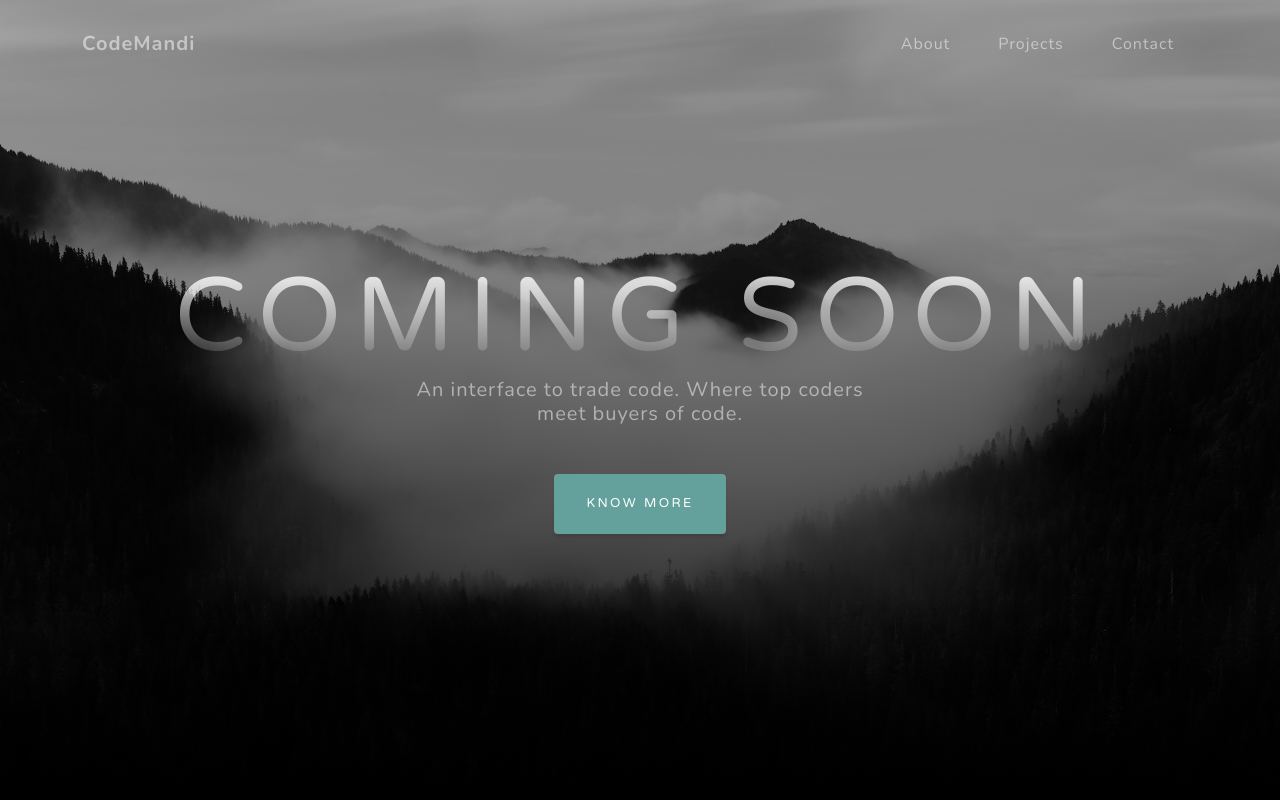
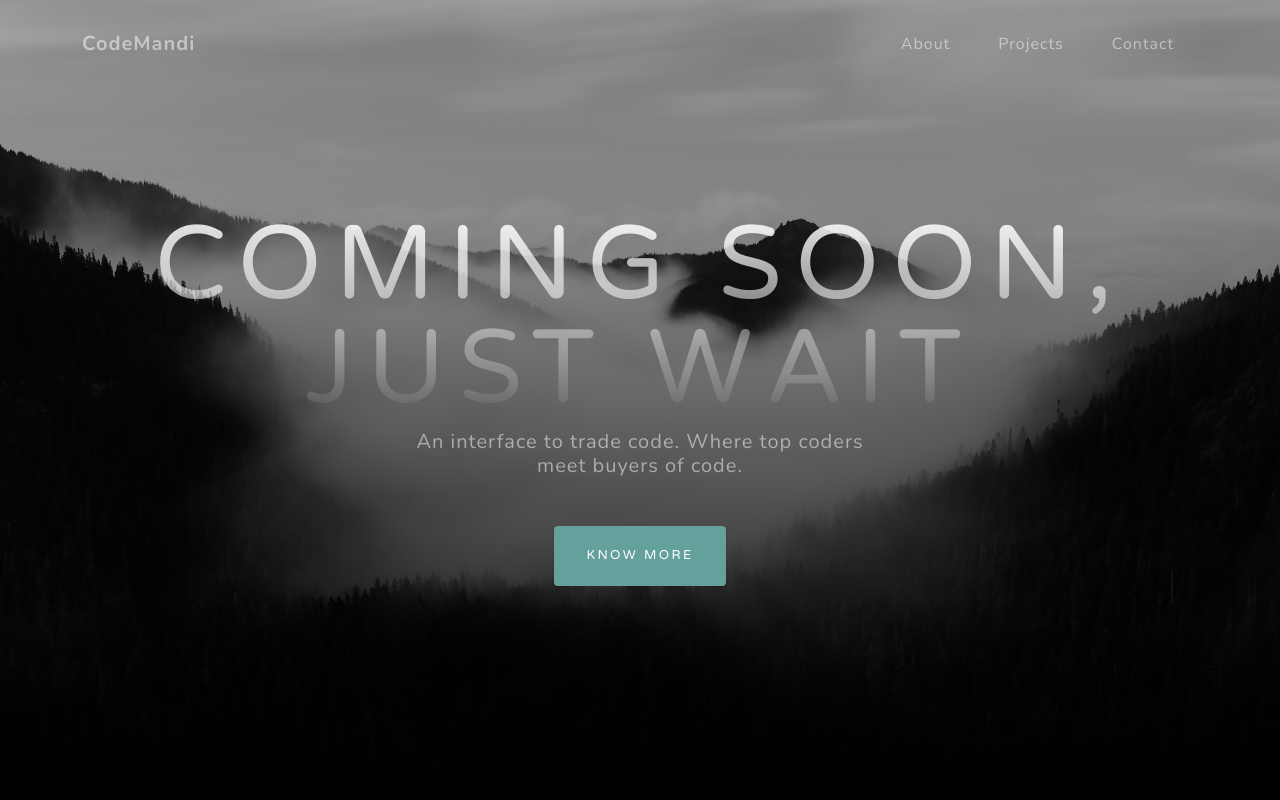
Before and after one commit to Genos-Cifer/CodeMandi_AutoPublish, a plain HTML site: page index.html in a window 1280 px wide. Shown: the top 800 px of the page. Drawn offline with nearby package versions, Linux system fonts and the light colour scheme.

Commit message:
first commit after gap

```diff
--- a/index.html
+++ b/index.html
@@ -37,7 +37,7 @@
         <header class="masthead">
             <div class="container d-flex h-100 align-items-center">
                 <div class="mx-auto text-center">
-                    <h1 class="mx-auto my-0 text-uppercase">Coming Soon</h1>
+                    <h1 class="mx-auto my-0 text-uppercase">Coming Soon, just wait</h1>
                     <h2 class="text-white-50 mx-auto mt-2 mb-5">An interface to trade code. Where top coders meet buyers of code. </h2>
                     <a class="btn btn-primary js-scroll-trigger" href="#about">Know More</a>
                 </div>
```
